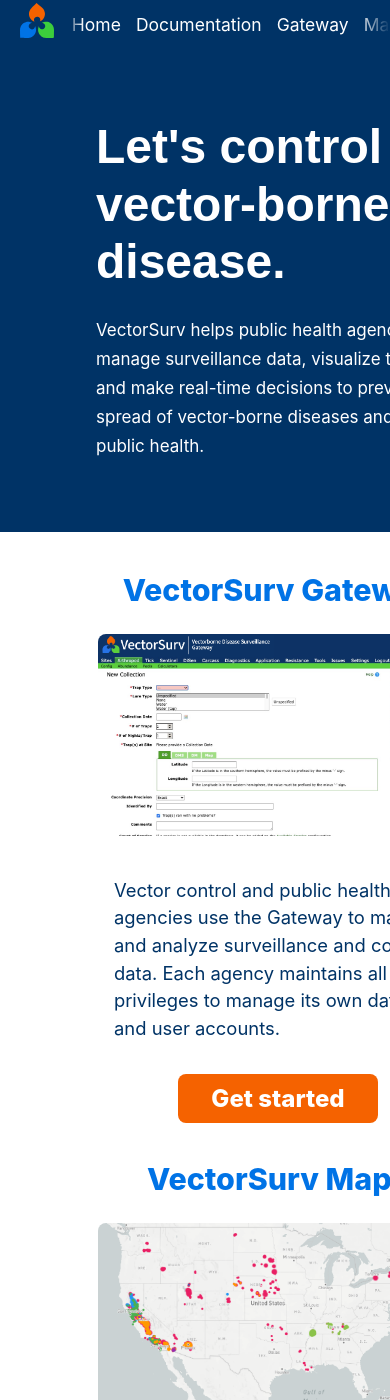
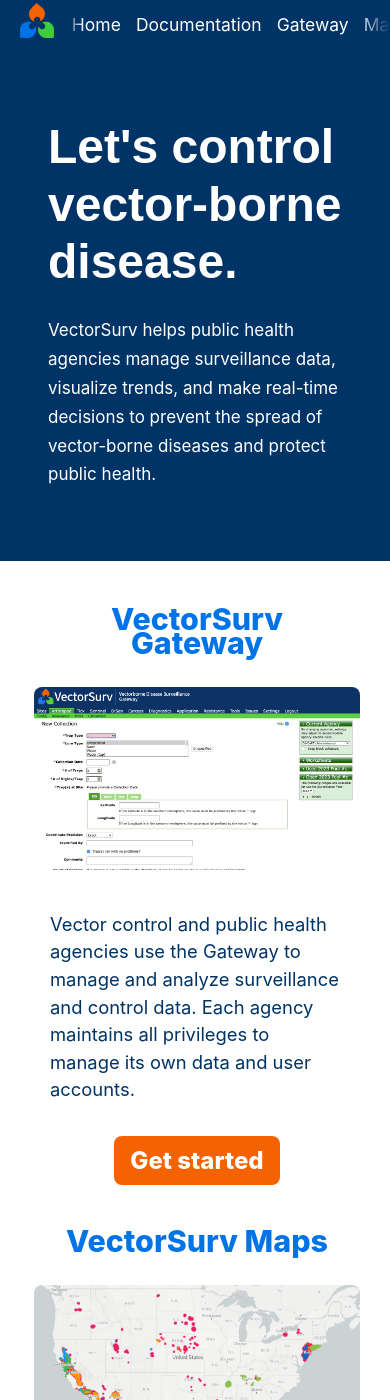
Before and after one commit to tlvaldepena/vectorsurv.org, a Jekyll site: the page built from index.md, in a window 390 px wide and 1400 px high. Built offline with Jekyll 4.4.1, drawn with Linux system fonts in a browser that asks for light colours; our own code applies the rules of GitHub Pages for plain Markdown files.

Commit message:
fix home on mobile (#20)
* Fix bug where page titles spawned under navbar

* Update to sticky footer

* Prettify sidebar

* Reduce copyright spacing

* Unfix sticky bottom

* update footer on mobile

* updated docs spacing and added our impact on home

* added right color svg icon to header

* updated front page width on mobile

* update home width of mobile

* update mobile site sizing

* change scale in head for mobile

* update text width on top home page

* update mobile home

* update header padding and weight, button colors

* docs sidebar updates

* update header and docs sidebar margins

* header font and spacing, update newsletter wording

* changed home page spacing on mobile

* updated spacing on home page mobile

* fix home on mobile

---------

Co-authored-by: smranck <30805656+smranck@users.noreply.github.com>

```diff
--- a/assets/css/style.scss
+++ b/assets/css/style.scss
@@ -950,12 +950,6 @@
 //   }
 // }
 
-// @media (min-width: 780px) and (max-width: 1279px) {
-//   .sidebar .sidebar-wrap-inner{
-//       margin-top:50px;
-//   }
-// }
-
 @media (min-width: 600px) {
   .sidebar .sidebar-wrap-inner{
       transform:none !important;
@@ -966,6 +960,7 @@
 .sidebar .sidebar-wrap-outer{
   padding-top:0;
 }
+
 
 @media (min-width: 600px) {
   .sidebar .sidebar-wrap-outer{
@@ -988,26 +983,6 @@
   }
 }
 
-@media (min-width: 600px) {
-  .sidebar .sidebar-wrap-outer{
-      padding-bottom: 13vh;
-      position:fixed;
-      z-index: 2;
-      height: 100vh;
-      overflow-y: scroll;
-      -webkit-overflow-scrolling: touch;
-      // margin-right: -900px;
-      padding-right: 1.5rem;
-      background-color: lightgray;
-      color:#003366;
-      opacity: 1 !important;
-      padding-top:1rem;
-      padding-left:1rem;
-      right:0;
-      width:20%;
-  }
-}
-
 @media (max-width: 599px) {
   .sidebar .sidebar-wrap-outer{
       padding-bottom: 10vh;
@@ -1205,6 +1180,7 @@
 
 .sidebar nav li{
   margin-top: 5px;
+  max-width: 90%;
 }
 
 .css-ts0qly{
@@ -1485,10 +1461,12 @@
   justify-content: space-evenly;
 }
 
+
+
 .box {
   background-color: white;
   color: #003366;
-  min-width: 450px;
+  min-width: 250px;
   max-width: 550px;
   padding-left:1rem;
   padding-right:1rem;
@@ -1538,6 +1516,13 @@
   padding-right: 6rem;
 }
 
+@media (max-width: 500px) {
+  .grid-container2 {
+    padding-left: 3rem;
+    padding-right:3rem;
+  }
+}
+
 .box2 {
   color: white;
   // min-width: 500px;
@@ -1572,6 +1557,14 @@
   padding-right:5rem;
   background-color: white;
 }
+
+@media (max-width: 500px) {
+  .grid-container-full  {
+    padding-left: 2rem;
+    padding-right: 2rem;
+  }
+}
+
 
 .boxfull {
   background-color: white;
@@ -1615,6 +1608,16 @@
   margin:auto;
 }
 
+@media (max-width: 500px) {
+  .boxfull2  {
+    padding-left: 0rem;
+    padding-right: 0rem;
+    display: flex;
+  flex-wrap:wrap;
+  }
+}
+
+
 .boxfull2 > h2 {
   text-align: center;
   color: #0073e6;
@@ -1630,6 +1633,15 @@
   justify-content: center;
   background-color: white;
 }
+
+@media (max-width: 500px){
+  .grid-container-3 {
+      padding-right: 2rem;
+      padding-left: 2rem;
+      justify-content: center;
+      background-color: white;
+    }
+  }
 
 .box3 {
   background-color: white;
@@ -1754,6 +1766,42 @@
   padding-bottom: 1rem;
 }
 
+// @media (min-width: 780px) and (max-width: 1279px) {
+//   .css-breweries {
+
+//   }
+// }
+
+@media (max-width: 500px) {
+  .breweries {
+    padding-left: 2rem;
+    padding-right:2rem;
+    max-width:400px;
+    margin-right:0;
+    justify-content: center;
+  }
+}
+
+@media (max-width: 430px) {
+  .breweries {
+    padding-left: 2rem;
+    padding-right:2rem;
+    max-width:350px;
+    margin-right:0;
+    justify-content: center;
+  }
+}
+
+@media (max-width: 390px) {
+  .breweries {
+    padding-left: 2rem;
+    padding-right:2rem;
+    max-width:325px;
+    margin-right:0;
+    justify-content: center;
+  }
+}
+
 .breweries > ml {
   display: grid;
   grid-template-columns: repeat(auto-fit, minmax(330px, 1fr));
```
Also changed, not shown: index.md (line endings or trailing spaces).
